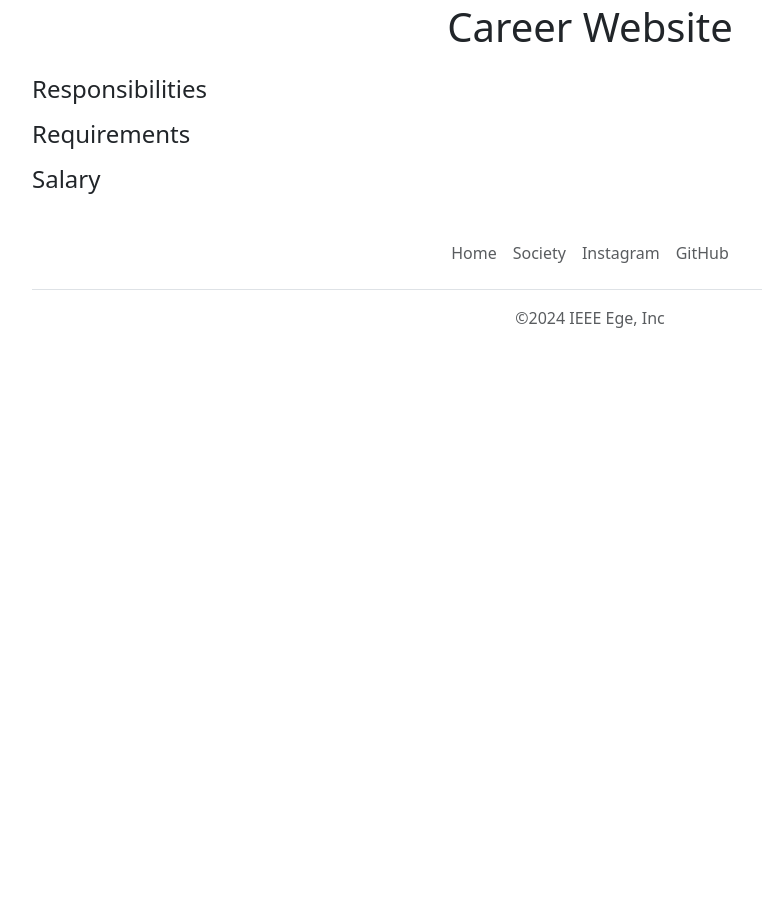
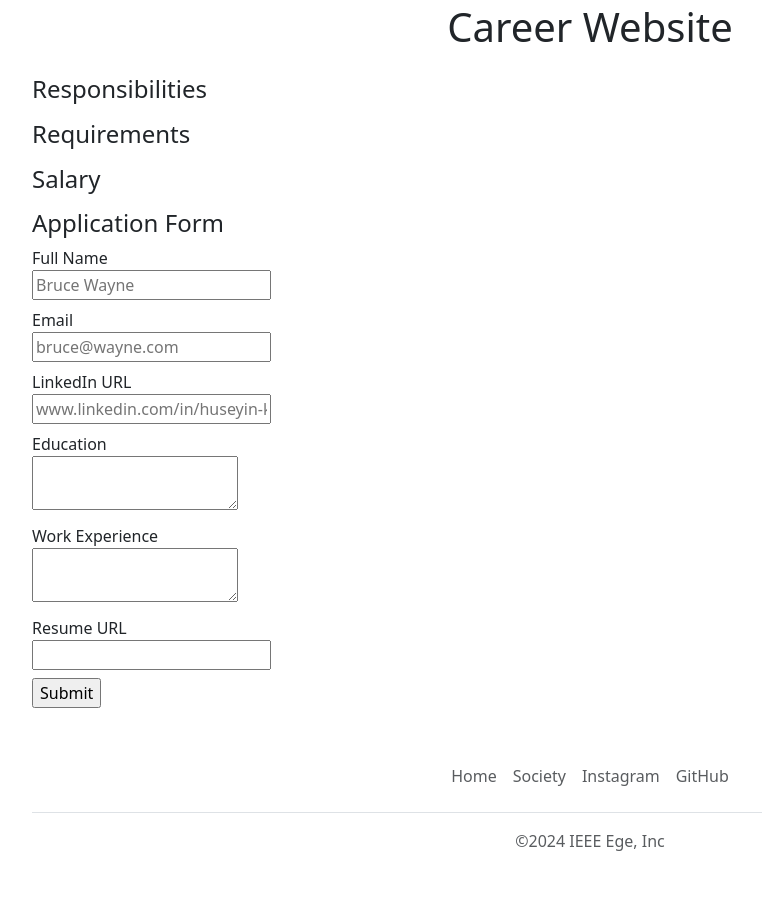
Before and after one commit to huseyinkaplann/Flask-trial-app, a Flask app: template templates/jobpage.html in a window 1280 px wide. Shown: the part 452-1361 px from the top of the page, without its empty margins (50-812 px from the left). Before the commit the page ends 780 px from the top, so only its background shows below. Run offline with Flask 3, Linux system fonts and the light colour scheme; the template is opened without the code that fills it, so the values that code supplies are empty.

Commit message:
added form

```diff
--- a/app.py
+++ b/app.py
@@ -1,4 +1,4 @@
-from flask import Flask, render_template, jsonify
+from flask import Flask, render_template, jsonify, request
 from database import load_jobs_from_db, load_job_from_db
 
 app = Flask(__name__)
@@ -24,5 +24,13 @@ def show_job(id):
   return render_template('jobpage.html', job=job)
 
 
+@app.route("/job/<id>/apply", methods=['post'])
+def apply_to_job(id):
+  data = request.form
+  #store this in the DB
+  #Display an acknowledgement
+  return jsonify(data)
+
+
 if __name__ == "__main__":
   app.run(host='0.0.0.0', port=8080, debug=True)
--- /dev/null
+++ b/templates/application_form.html
@@ -0,0 +1,28 @@
+<h4>Application Form</h4>
+<form action="/job/{{job['id']}}/apply" method="post">
+  <div class="mb-2">
+    <label>Full Name</label><br>
+    <input type="text" name="full_name" placeholder="Bruce Wayne">
+  </div>
+  <div class="mb-2">
+    <label>Email</label><br>
+    <input type="email" name="email" placeholder="bruce@wayne.com">
+  </div>
+  <div class="mb-2">
+    <label>LinkedIn URL</label><br>
+    <input type="url" name="linkedin_url" placeholder="www.linkedin.com/in/huseyin-kaplann">
+  </div>
+  <div class="mb-2">
+    <label>Education</label><br>
+    <textarea name="education"></textarea>
+  </div>
+  <div class="mb-2">
+    <label>Work Experience</label><br>
+    <textarea name="work_experience"></textarea>
+  </div>
+  <div class="mb-2">
+    <label>Resume URL</label><br>
+    <input type="url" name="resume_url">
+  </div>
+  <input class="mb-2" type="submit">
+</form>
--- a/templates/jobpage.html
+++ b/templates/jobpage.html
@@ -16,7 +16,7 @@
 
   <body>
     {% include 'nav.html' %}
-    <img class="img-fluid" id="banner" src="banner.jpg" height="320">
+    <img class="img-fluid" id="banner" src="https://80bd52c0-10ce-4d35-8989-6a306084b617-00-2d9xun5oputl8.riker.replit.dev/static/banner.jpg" height="320">
     <div class="container">
       <h1 class="text-center mt-2 mb-4"">Career Website</h1>
       <h3 class="mb-2">{{job.title}}</h3>
@@ -35,8 +35,8 @@
       </ol>
       <h4>Salary</h4>
       <p>{{job.currency}} {{job.salary}}</p>
+      {% include 'application_form.html'  %}
     </div>
-
     {% include 'footer.html' %}
   </body>
 </html>
--- a/templates/nav.html
+++ b/templates/nav.html
@@ -1,7 +1,7 @@
 <nav class="navbar bg-light shadow-sm fixed-top bg-white">
   <div class="container-fluid">
     <a class="navbar-brand" href="/">
-      <img src="./static/logo.png">
+      <img src="https://80bd52c0-10ce-4d35-8989-6a306084b617-00-2d9xun5oputl8.riker.replit.dev/static/logo.png">
     </a>
   </div>
 </nav>
```
